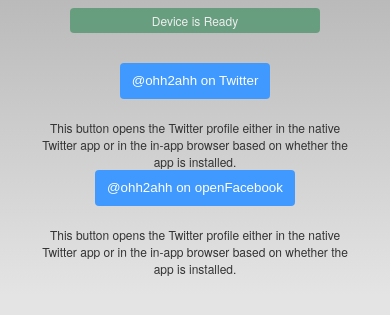
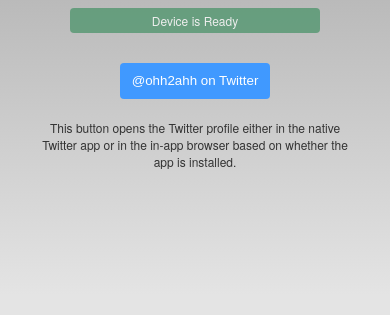
Before and after one commit to AlysonSilvaMiranda/AppAvailability-Demo-PhoneGap-Build, a plain HTML site: page index.html in a window 390 px wide. Shown: the part 135-450 px from the top of the page. Drawn offline with Linux system fonts and the light colour scheme; some packages are replaced by stand-ins of ours.

Commit message:
Added files via upload

```diff
--- a/config.xml
+++ b/config.xml
@@ -4,7 +4,7 @@
 <widget xmlns     = "http://www.w3.org/ns/widgets"
         xmlns:gap = "http://phonegap.com/ns/1.0"
         id        = "com.ohh2ahh.appavailabilitydemo"
-        version   = "1.0.3">
+        version   = "1.0.0">
 
     <name>AppAvailability</name>
 
--- a/index.html
+++ b/index.html
@@ -40,9 +40,6 @@
         <button id="openTwitter">@ohh2ahh on Twitter</button>
         <p>This button opens the Twitter profile either in the native Twitter app or in the in-app browser based on whether the app is installed.</p>
 
-        <button id="openFacebook">@ohh2ahh on openFacebook</button>
-        <p>This button opens the Twitter profile either in the native Twitter app or in the in-app browser based on whether the app is installed.</p>
-
         <script type="text/javascript" src="cordova.js"></script>
         <script type="text/javascript" src="js/index.js"></script>
         <script type="text/javascript">
```
